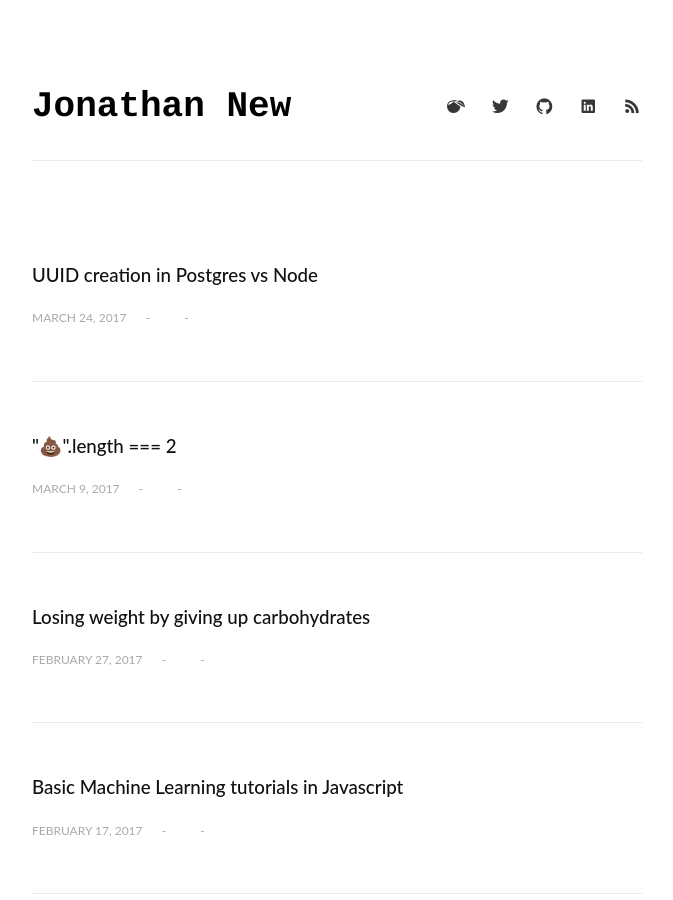
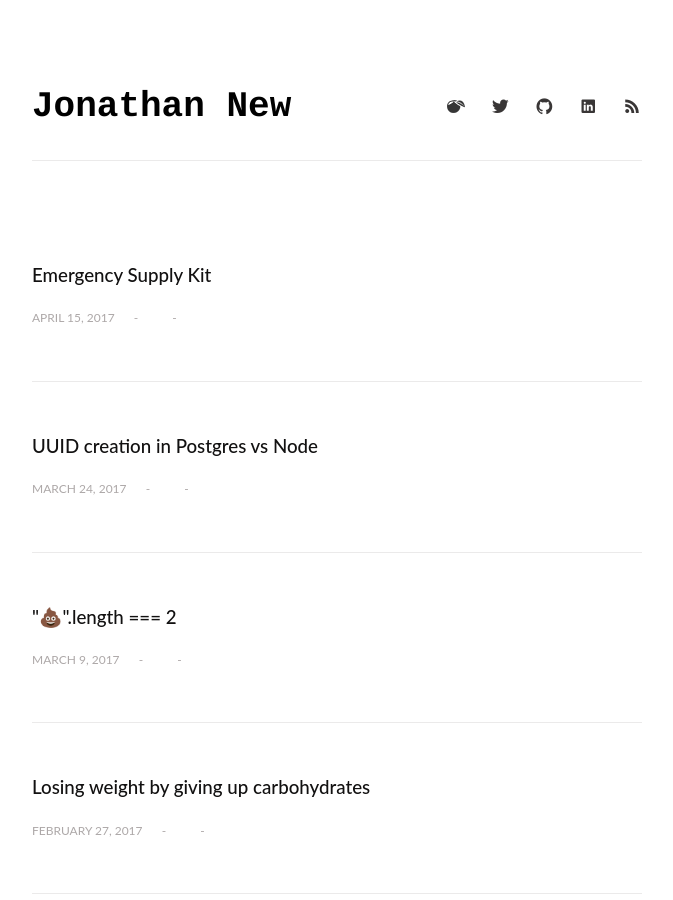
Before and after one commit to newtang/newtang.github.io, a Jekyll site: the page built from index.html, in a window 1280 px wide and 900 px high. Shown: the whole window, without its empty margins (303-976 px from the left). Built offline with Jekyll 4.4.1, drawn with Linux system fonts in a browser that asks for light colours.

Commit message:
Publishing Emergency Supply Kit.

```diff
--- a/_drafts/emergency.markdown
+++ b/_posts/2017-04-15-emergency-supply-kit.markdown
@@ -1,7 +1,7 @@
 ---
 layout: post
 title:  "Emergency Supply Kit"
-date:   2017-04-11 11:35:00 -0800
+date:   2017-04-15 11:26:00 -0800
 categories: emergency
 ---
 
```
